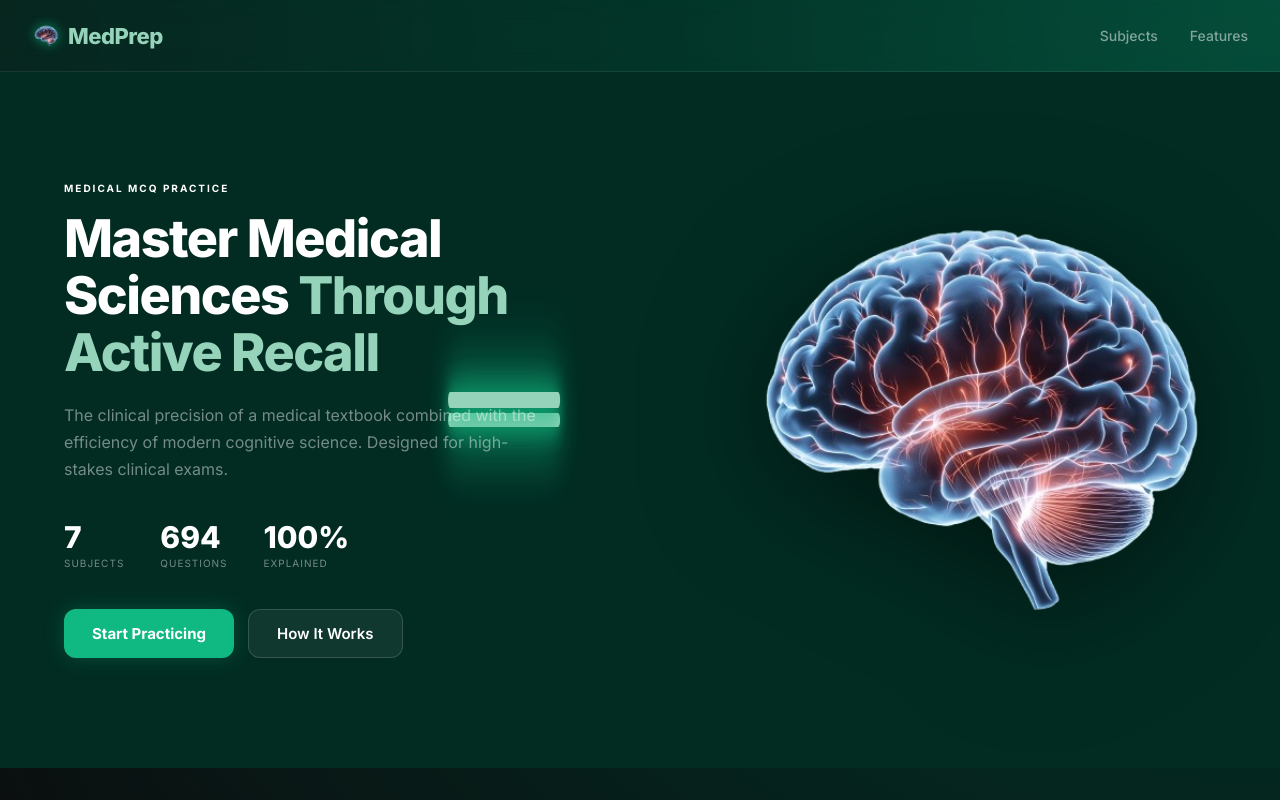
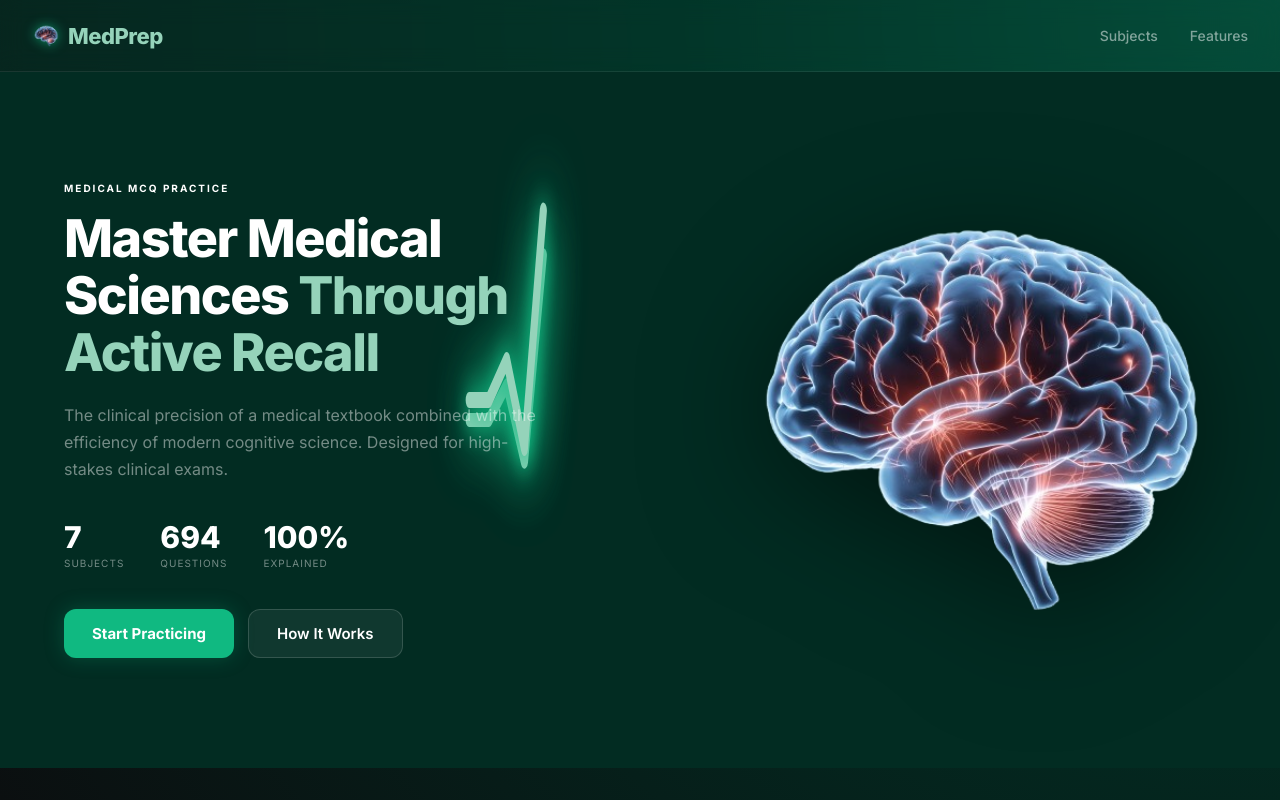
Before and after one commit to manast23/medprep, a Next.js app: page / in a window 1280 px wide. Shown: the top 800 px of the page. Built offline with nearby package versions, Linux system fonts and the light colour scheme.

Commit message:
ECGWave: tighter beat spacing, fix sweep direction

```diff
--- a/components/ECGWave.js
+++ b/components/ECGWave.js
@@ -1,10 +1,11 @@
 import styles from './ECGWave.module.css'
 
-// A guide path shaped like an ECG strip (3 heartbeats). The path itself is
-// never drawn — only a short glowing "comet" travels along it left to right,
-// fading in as it enters and fading out as it exits, then looping.
-const UNIT = 'L150,100 L165,100 L175,90 L185,112 L197,45 L212,155 L227,100 L400,100'
-const PATH = `M0,100 ${UNIT} ${UNIT.replace(/(\d+),/g, (_, n) => `${Number(n) + 400},`)} ${UNIT.replace(/(\d+),/g, (_, n) => `${Number(n) + 800},`)}`
+// Guide path shaped like a continuous ECG strip — each beat starts right
+// where the last one ends (minimal flat baseline between beats). The path
+// itself is never drawn — only a short glowing comet travels along it left
+// to right, fading in as it enters and fading out as it exits, then looping.
+const UNIT = 'L20,100 L35,100 L45,90 L55,112 L67,45 L82,155 L97,100 L120,100'
+const PATH = `M0,100 ${UNIT} ${UNIT.replace(/(\d+),/g, (_, n) => `${Number(n) + 120},`)} ${UNIT.replace(/(\d+),/g, (_, n) => `${Number(n) + 240},`)} ${UNIT.replace(/(\d+),/g, (_, n) => `${Number(n) + 360},`)} ${UNIT.replace(/(\d+),/g, (_, n) => `${Number(n) + 480},`)} ${UNIT.replace(/(\d+),/g, (_, n) => `${Number(n) + 600},`)}`
 
 export default function ECGWave({ style = {} }) {
   return (
@@ -14,7 +15,7 @@ export default function ECGWave({ style = {} }) {
     >
       <svg
         className={styles.trace}
-        viewBox="0 0 1200 200"
+        viewBox="0 0 720 200"
         preserveAspectRatio="none"
         aria-hidden="true"
       >
```
